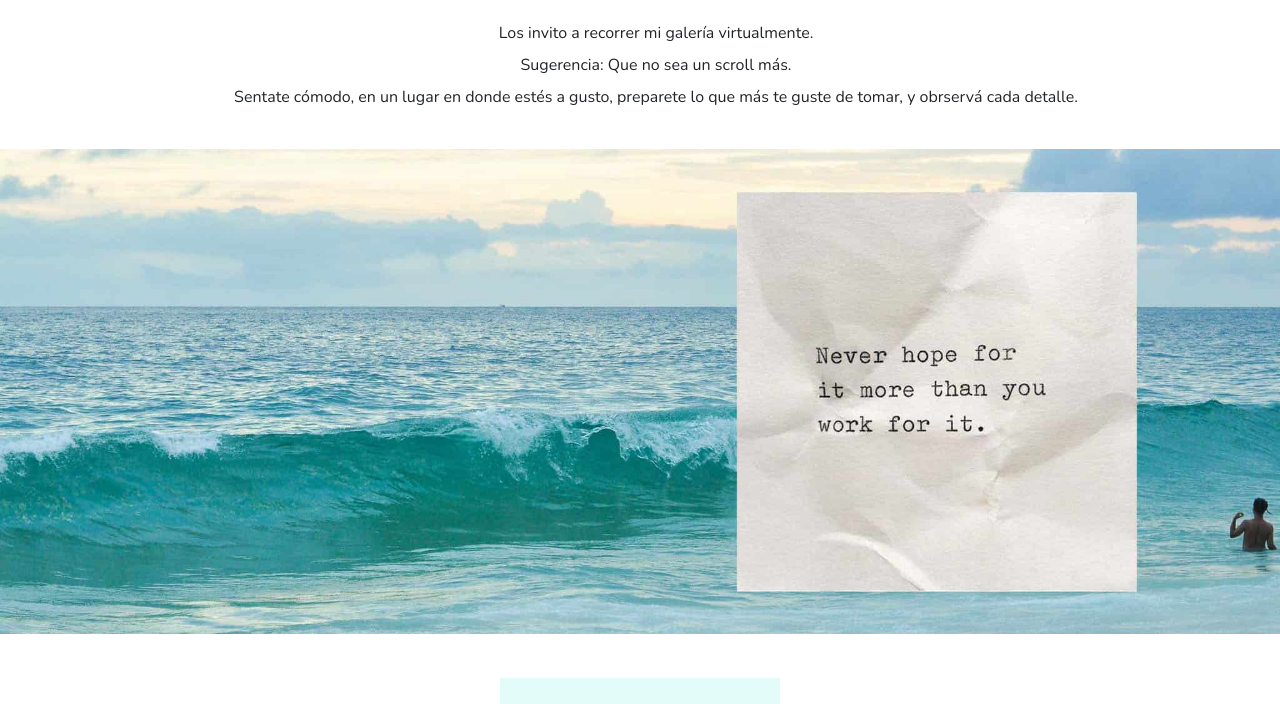
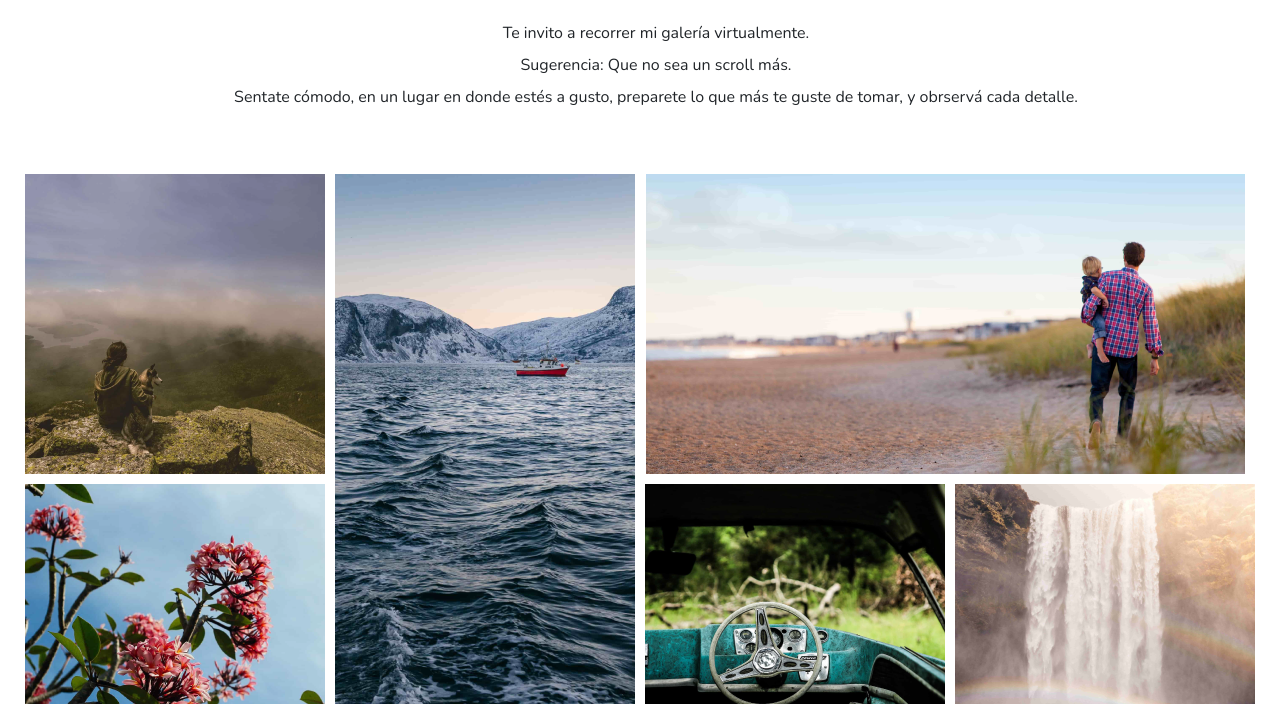
Before and after one commit to dalivainer/proyecto-coder, a website: page pages/galeria.html in a window 1280 px wide. Shown: the part 181-885 px from the top of the page. Drawn offline with nearby package versions, Linux system fonts and the light colour scheme; files whose address does not match are found by name.

Commit message:
Gallery page completed

```diff
--- a/pages/galeria.html
+++ b/pages/galeria.html
@@ -48,22 +48,35 @@
             <section class="txt-contacto">
             <div>
                 <ul class="contacto">
-                    <li class="list-items"> Los invito a recorrer mi galería virtualmente.</li ><li>Sugerencia: Que no sea un scroll más.</li><li>Sentate cómodo, en un lugar en donde estés a gusto, preparete lo que más te guste de tomar, y obrservá cada detalle.</li>
+                    <li class="list-items"> Te invito a recorrer mi galería virtualmente.</li ><li>Sugerencia: Que no sea un scroll más.</li><li>Sentate cómodo, en un lugar en donde estés a gusto, preparete lo que más te guste de tomar, y obrservá cada detalle.</li>
                 </ul>
             </div>
             </section>
             <!-- Galería de imágenes -->
-            <section class="gallery">
-                <div class="portada">
-                    <img id="img-portada" src="media/mar-portada-stickynote.jpg" alt="portada">
-                    <img src="" alt="">
-                    <img src="" alt="">
-                    <img src="" alt="">
-                    <img src="" alt="">
-                    <img src="" alt="">
-                    <img src="" alt="">
-                    <img src="" alt="">
-                    <img src="" alt="">
+            <section>
+                <div class="gallery">
+                    <div class="1">
+                        <img src="../media/1.png" alt="chica-paisaje"></div>
+                    <div class="4">
+                            <img src="../media/4.png" alt="mar"></div>
+                    <div class="6">
+                                <img src="../media/6.png" alt="playa"></div>
+                    <div class="none"></div>
+                    <div class="2">
+                        <img src="../media/2.png" alt="flores"></div>
+                        <div class="none"></div>
+                    <div class="3">
+                        <img src="../media/3.png" alt="auto"></div>
+
+                    <div class="5">
+                        <img src="../media/5.png" alt="cascada"></div>
+
+                    <div class="7">
+                        <img src="../media/7.png" alt="libros"> </div>
+                    <div class="8">
+                        <img src="../media/8.png" alt="calle"></div>
+                    <div class="9">
+                        <img src="../media/9.png" alt="mujer"></div>
                 </div>
             </section>
             <!-- Newsletter -->
--- a/scss/style.scss
+++ b/scss/style.scss
@@ -134,6 +134,17 @@ h2 {
     text-align: center;
     line-height: 2.0;
 }
+/* Main pages/Galeria */
+    .gallery {
+        display: grid;
+        grid-template-columns: repeat(4, 300px);
+        grid-template-rows: repeat(3, 300px);
+        grid-column-gap: 10px;
+        grid-row-gap: 10px;
+        justify-content: center;
+        align-content: center;
+        margin: 35px 20px 50px 20px;
+    }
 /* Newsletter */
 .nletter {
     @include divs;
```
Also changed, not shown: css/main.css, media/1.png (added), media/2.png (added), media/3.png (added), media/4.png (added), media/5.png (added), media/6.png (added), media/7.png (added), media/8.png (added), media/9.png (added).
